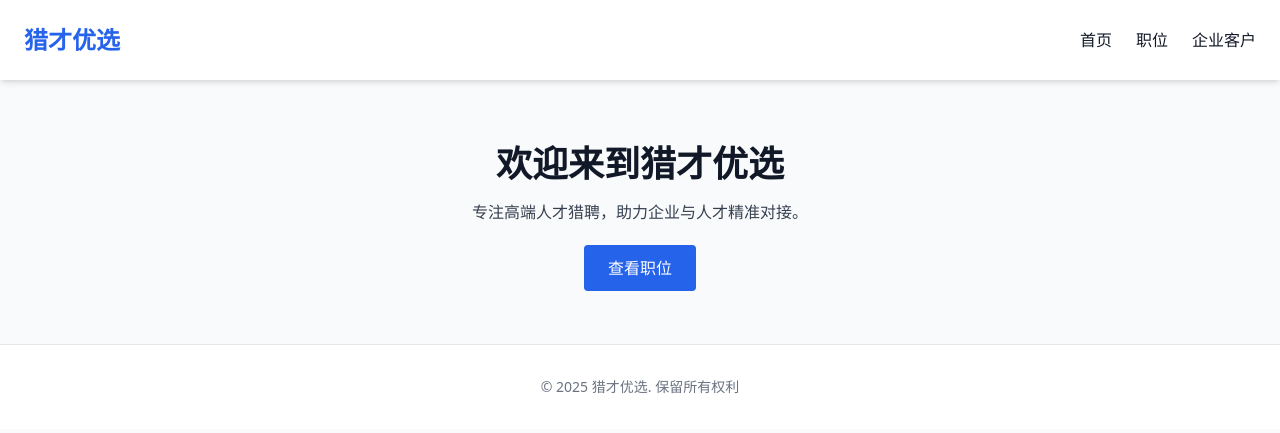
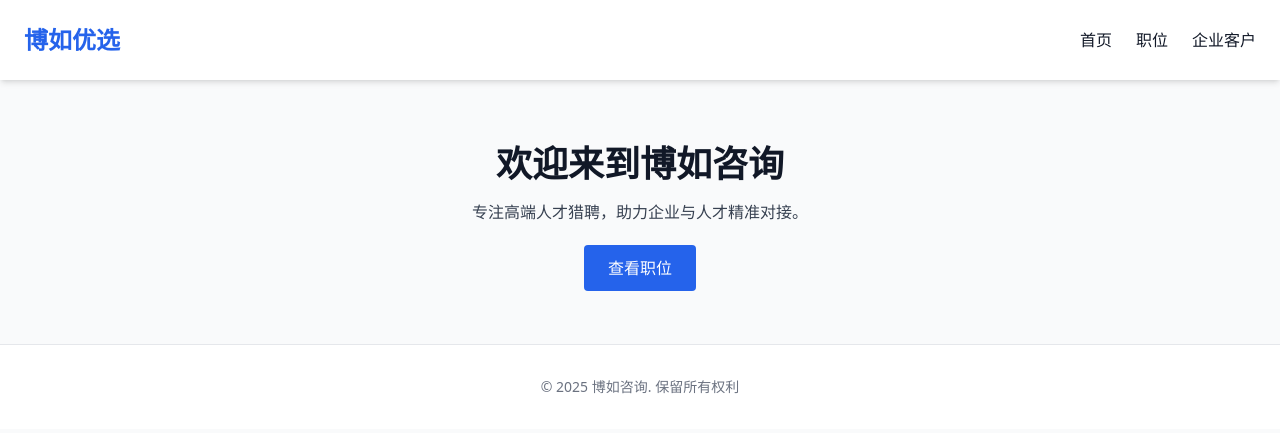
Before and after one commit to arvinlei999/headhunting-website, a plain HTML site: page index.html in a window 1280 px wide. Drawn offline with nearby package versions, Linux system fonts and the light colour scheme.

Commit message:
Update index.html

```diff
--- a/index.html
+++ b/index.html
@@ -4,12 +4,12 @@
 <head>
   <meta charset="UTF-8">
   <meta name="viewport" content="width=device-width, initial-scale=1.0">
-  <title>首页 - 猎才优选</title>
+  <title>首页 - 博如咨询</title>
   <script src="https://cdn.tailwindcss.com"></script>
 </head>
 <body class="bg-gray-50 text-gray-900">
   <header class="flex items-center justify-between p-6 bg-white shadow-md sticky top-0 z-50">
-    <div class="text-2xl font-bold text-blue-600">猎才优选</div>
+    <div class="text-2xl font-bold text-blue-600">博如优选</div>
     <nav class="space-x-6 hidden md:flex">
       <a href="index.html" class="hover:text-blue-500">首页</a>
       <a href="positions.html" class="hover:text-blue-500">职位</a>
@@ -18,7 +18,7 @@
   </header>
 
   <section class="max-w-4xl mx-auto py-16 text-center">
-    <h1 class="text-4xl font-bold mb-4">欢迎来到猎才优选</h1>
+    <h1 class="text-4xl font-bold mb-4">欢迎来到博如咨询</h1>
     <p class="text-gray-700 mb-8">专注高端人才猎聘，助力企业与人才精准对接。</p>
     <a href="positions.html" class="bg-blue-600 text-white px-6 py-3 rounded hover:bg-blue-700">查看职位</a>
   </section>
@@ -26,7 +26,7 @@
   <button id="back-to-top" class="hidden fixed bottom-6 right-6 bg-blue-600 text-white px-4 py-2 rounded-full shadow-lg hover:bg-blue-700">↑</button>
 
   <footer class="bg-white border-t py-8 text-center text-gray-500 text-sm">
-    © 2025 猎才优选. 保留所有权利
+    © 2025 博如咨询. 保留所有权利
   </footer>
 
   <script>
```
